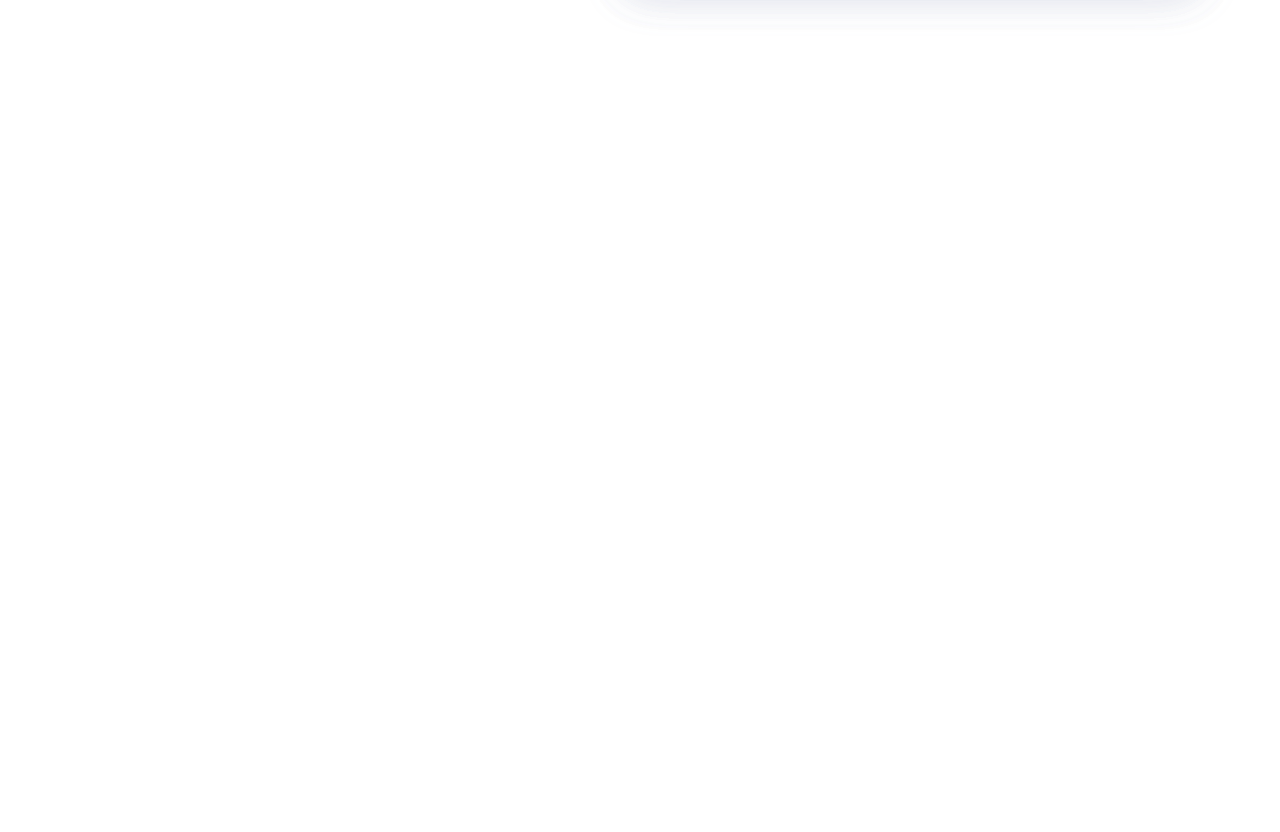
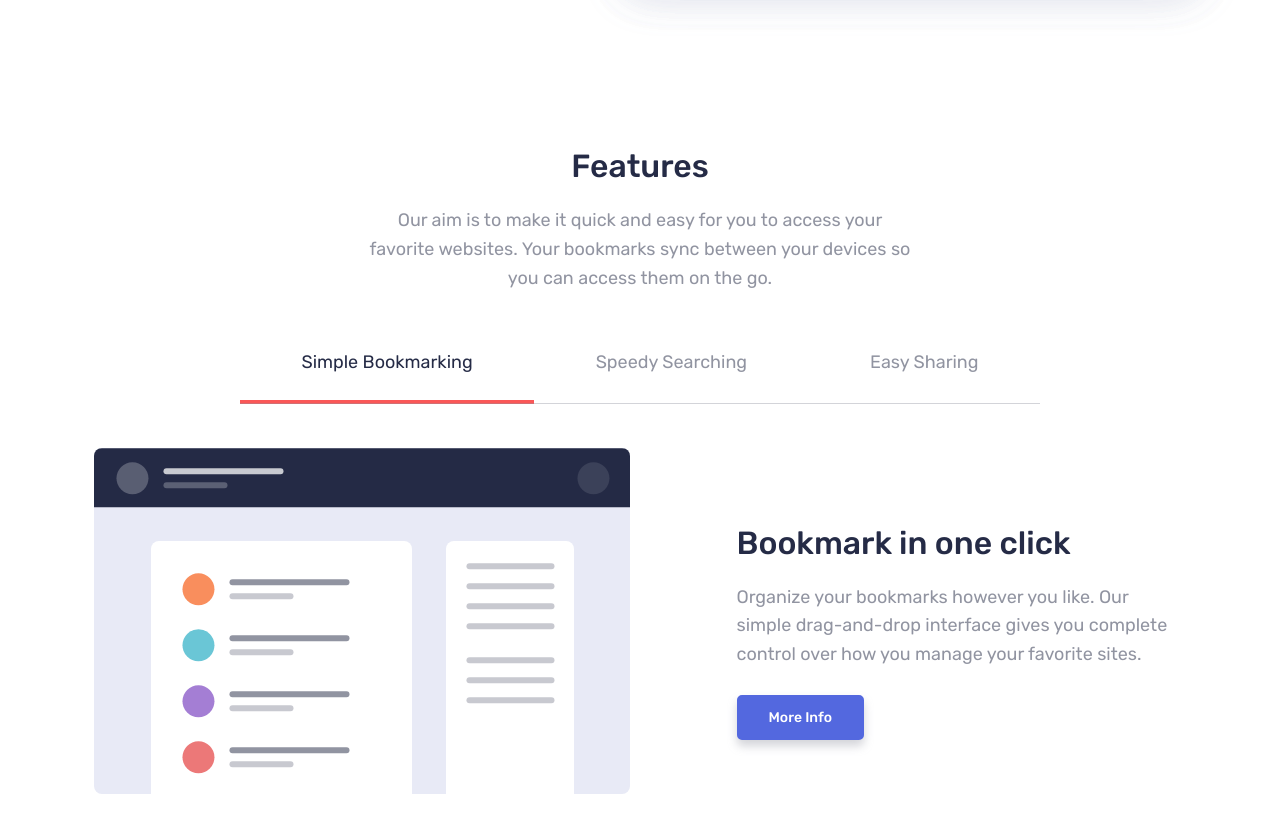
Before and after one commit to raiane-oliveira/Bookmark, a React (Vite) app: page / in a window 1280 px wide. Shown: the part 640-1472 px from the top of the page. Before the commit the page ends 801 px from the top, so only its background shows below. Built offline with nearby package versions, Linux system fonts and the light colour scheme.

Commit message:
feat: features section

```diff
--- /dev/null
+++ b/src/components/Features.css
@@ -0,0 +1,71 @@
+.features-bookmark {
+   display: grid;
+   gap: 4.4rem;
+   margin-bottom: 10rem;
+}
+
+.wrapper {
+   width: 80rem;
+   position: relative;
+   margin: auto;
+}
+
+.tabs-features {
+   display: flex;
+   justify-content: space-around;
+}
+
+.wrapper::after {
+   content: "";
+   display: block;
+   width: 100%;
+   border-bottom: 0.1px solid var(--grayish-blue);
+   opacity: 0.4;
+   margin-top: 1.5rem;
+}
+
+.title-tab-features {
+   display: block;
+   padding: 1.5rem;
+   cursor: pointer;
+   color: var(--grayish-blue);
+   transition: 0.2s;
+}
+
+.title-tab-features:hover {
+   color: var(--soft-red);
+}
+
+.title-tab-features.tab-selected {
+   color: var(--very-dark-blue);
+}
+
+.title-tab-features.tab-selected.tab1::after {
+   content: "";
+   display: block;
+   border: 2px solid var(--soft-red);
+   position: absolute;
+   bottom: 0;
+   left: 0;
+   width: 29rem;
+}
+
+.title-tab-features.tab-selected.tab2::after {
+   content: "";
+   display: block;
+   border: 2px solid var(--soft-red);
+   position: absolute;
+   bottom: 0;
+   left: 29rem;
+   width: 25.1rem;
+}
+
+.title-tab-features.tab-selected.tab3::after {
+   content: "";
+   display: block;
+   border: 2px solid var(--soft-red);
+   position: absolute;
+   bottom: 0;
+   right: 0;
+   width: 25.1rem;
+}
--- /dev/null
+++ b/src/components/Features.tsx
@@ -0,0 +1,36 @@
+import InfoBox from "./InfoBox";
+import TitleSection from "./TitleSection";
+import imgTab1 from "../assets/illustration-features-tab-1.svg";
+
+import "./Features.css";
+
+export default function Features() {
+   return (
+      <article className="features-bookmark">
+         <TitleSection
+            title="Features"
+            paragraph="Our aim is to make it quick and easy for you to access your favorite websites.
+                     Your bookmarks sync between your devices so you can access them on the go."
+            idFragmentLink="features"
+         />
+         <div className="wrapper">
+            <div className="tabs-features">
+               <span className="tab1 tab-selected title-tab-features">
+                  Simple Bookmarking
+               </span>
+               <span className="tab2 title-tab-features">Speedy Searching</span>
+               <span className="tab3 title-tab-features">Easy Sharing</span>
+            </div>
+         </div>
+
+         <InfoBox
+            title="Bookmark in one click"
+            paragraph="Organize your bookmarks however you like. Our simple drag-and-drop interface
+            gives you complete control over how you manage your favorite sites."
+            textBtn="More Info"
+            img={imgTab1}
+            altImg="Illustration tab 1"
+         />
+      </article>
+   );
+}
--- /dev/null
+++ b/src/components/InfoBox.css
@@ -0,0 +1,18 @@
+.info-box {
+   display: flex;
+   justify-content: space-around;
+   align-items: center;
+}
+
+.text-info-box {
+   max-width: 45rem;
+}
+
+.text-info-box .paragraph,
+.text-info-box .title {
+   text-align: left;
+}
+
+.text-info-box .btn-blue {
+   margin-top: 2.6rem;
+}
--- /dev/null
+++ b/src/components/InfoBox.tsx
@@ -0,0 +1,24 @@
+import Button from "./Button";
+
+import "./InfoBox.css";
+
+interface InfoBoxProps {
+   title: string;
+   paragraph: string;
+   img?: string;
+   altImg?: string;
+   textBtn: string;
+}
+
+export default function InfoBox(props: InfoBoxProps) {
+   return (
+      <div className={`info-box`}>
+         <img src={props.img} alt={props.altImg} />
+         <div className="text-info-box">
+            <h2 className="title">{props.title}</h2>
+            <p className="paragraph">{props.paragraph}</p>
+            <Button title={props.textBtn} color="blue" />
+         </div>
+      </div>
+   );
+}
--- a/src/components/Introduction.css
+++ b/src/components/Introduction.css
@@ -2,7 +2,7 @@
    display: flex;
    align-items: center;
    justify-content: space-between;
-   padding: 12rem 0;
+   padding: 12rem 0 9rem 0;
 }
 
 .text-introduction {
--- a/src/components/Introduction.tsx
+++ b/src/components/Introduction.tsx
@@ -21,9 +21,7 @@ export default function Introduction() {
                <Button title="Get it on Firefox" color="gray" />
             </div>
          </section>
-         <section className="image-introduction">
-            <img src={illustrationHero} alt="Illustration Hero" />
-         </section>
+         <img src={illustrationHero} alt="Illustration Hero" />
       </article>
    );
 }
--- /dev/null
+++ b/src/components/TitleSection.css
@@ -0,0 +1,18 @@
+.title-section {
+   max-width: 55rem;
+   margin: auto;
+}
+
+.title {
+   color: var(--very-dark-blue);
+   text-align: center;
+   font-weight: 500;
+   font-size: 3.2rem;
+   line-height: 2.5;
+}
+
+.paragraph {
+   text-align: center;
+   color: var(--grayish-blue);
+   line-height: 1.6;
+}
--- /dev/null
+++ b/src/components/TitleSection.tsx
@@ -0,0 +1,22 @@
+import "./TitleSection.css";
+
+interface TitleSectionProps {
+   title: string;
+   paragraph: string;
+   idFragmentLink?: string;
+}
+
+export default function TitleSection({
+   title,
+   paragraph,
+   idFragmentLink,
+}: TitleSectionProps) {
+   return (
+      <div className="title-section">
+         <h2 id={idFragmentLink} className="title">
+            {title}
+         </h2>
+         <p className="paragraph">{paragraph}</p>
+      </div>
+   );
+}
--- a/src/global.css
+++ b/src/global.css
@@ -39,7 +39,7 @@ img {
 }
 
 .container {
-   max-width: 1340px;
+   max-width: 1300px;
    margin: auto;
    padding: 0 4rem;
 }
--- a/src/main.tsx
+++ b/src/main.tsx
@@ -1,5 +1,6 @@
 import React from "react";
 import ReactDOM from "react-dom/client";
+import Features from "./components/Features";
 import Header from "./components/Header";
 import Introduction from "./components/Introduction";
 import "./global.css";
@@ -11,6 +12,7 @@ ReactDOM.createRoot(document.getElementById("root") as HTMLElement).render(
 
          <main className="main-content">
             <Introduction />
+            <Features />
          </main>
       </div>
    </React.StrictMode>
```
Also changed, not shown: src/assets/illustration-features-tab-1.svg (added).
